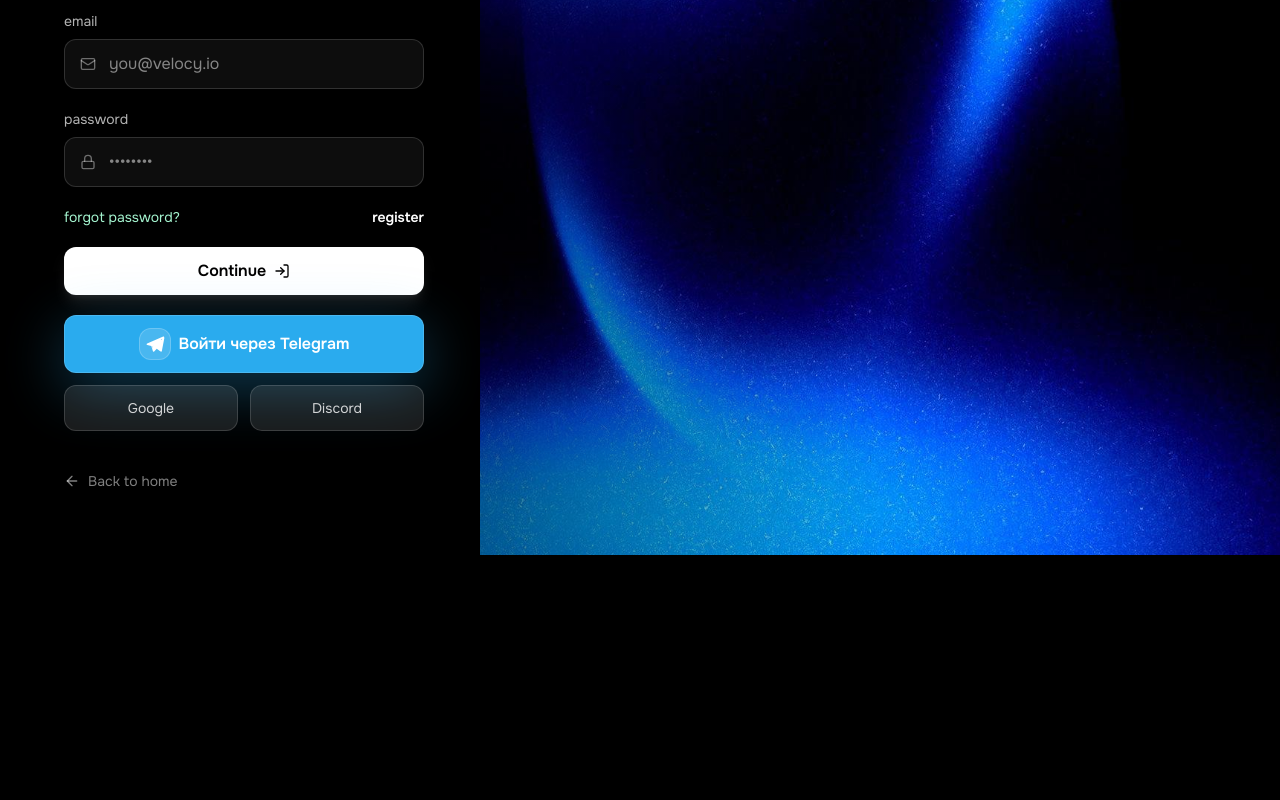
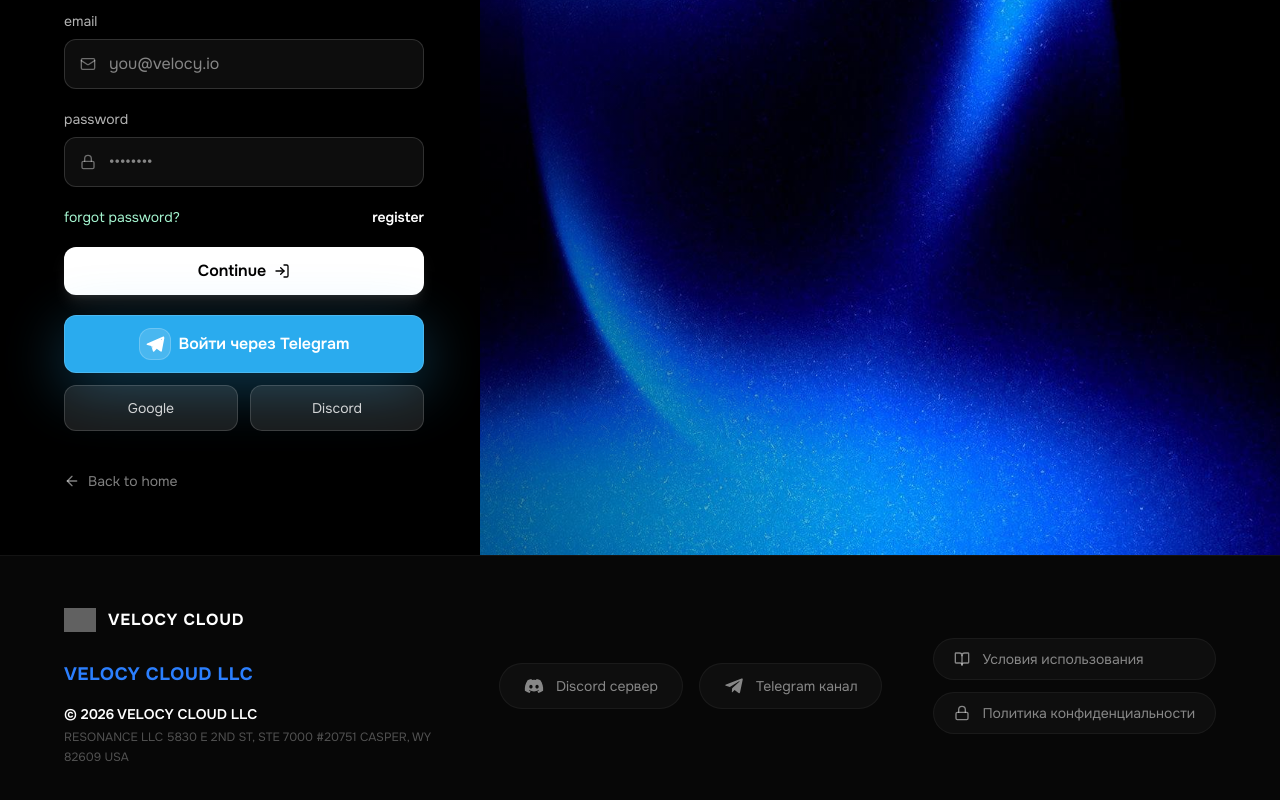
Before and after one commit to Zhakeshe/velocy, a Next.js app: page /auth in a window 1280 px wide. Shown: the part 248-1048 px from the top of the page. Before the commit the page ends 803 px from the top, so only its background shows below. Built offline with nearby package versions, Linux system fonts and the light colour scheme; no server answers; grey boxes are pictures that could not be loaded; what @egoist/tailwindcss-icons would draw is missing.

Commit message:
Add global footer across all pages

```diff
--- a/src/app/layout.tsx
+++ b/src/app/layout.tsx
@@ -1,6 +1,7 @@
 import type { Metadata } from "next";
 import "./globals.css";
 import Providers from "./providers";
+import SiteFooter from "@/components/layout/site-footer";
 
 export const metadata: Metadata = {
   title: "Velocy Cloud",
@@ -15,7 +16,12 @@
   return (
     <html lang="en" suppressHydrationWarning={true}>
       <body className="antialiased">
-        <Providers>{children}</Providers>
+        <Providers>
+          <div className="flex min-h-screen flex-col">
+            <div className="flex-1">{children}</div>
+            <SiteFooter />
+          </div>
+        </Providers>
       </body>
     </html>
   );
--- /dev/null
+++ b/src/components/layout/site-footer.tsx
@@ -0,0 +1,71 @@
+import React from "react";
+import { BookOpen, Lock } from "lucide-react";
+import { FaDiscord, FaTelegramPlane } from "react-icons/fa";
+
+const SiteFooter = () => {
+  return (
+    <footer className="w-full bg-[#070707] border-t border-white/5 relative z-20">
+      <div className="max-w-[100rem] mx-auto px-6 py-12 lg:px-16 flex flex-col lg:flex-row justify-between items-start lg:items-center gap-12">
+        <div className="flex flex-col gap-4 max-w-sm">
+          <div className="flex items-center">
+            <div className="relative flex items-center justify-center size-8 overflow-hidden mr-3">
+              <img
+                src="https://slelguoygbfzlpylpxfs.supabase.co/storage/v1/render/image/public/project-uploads/7a9e3967-e3f4-423b-b273-7c0d91c5ac32/photo_2026-01-05_16-20-34-Photoroom-1767612131816.png?width=8000&height=8000&resize=contain"
+                alt="Logo"
+                className="w-full h-full object-contain invert"
+              />
+            </div>
+            <span className="font-bold text-white tracking-wider">VELOCY CLOUD</span>
+          </div>
+          <p className="text-blue-500 font-[Onest] font-bold text-lg mt-2 tracking-wide uppercase">
+            VELOCY CLOUD LLC
+          </p>
+          <div className="flex flex-col gap-1">
+            <p className="text-white font-[Onest] text-sm font-semibold">
+              © 2026 VELOCY CLOUD LLC
+            </p>
+            <p className="text-white/30 font-[Onest] text-[12px] leading-relaxed">
+              RESONANCE LLC 5830 E 2ND ST, STE 7000 #20751 CASPER, WY 82609 USA
+            </p>
+          </div>
+        </div>
+
+        <div className="flex flex-wrap gap-4 items-center justify-center">
+          <a
+            href="#"
+            className="flex items-center gap-3 px-6 py-3 rounded-full bg-white/[0.03] border border-white/5 hover:bg-white/[0.06] hover:scale-[0.98] transition-all duration-200 group"
+          >
+            <FaDiscord className="size-5 text-white/50 group-hover:text-[#5865F2] transition-colors" />
+            <span className="text-white/50 font-[Onest] text-sm group-hover:text-white transition-colors">Discord сервер</span>
+          </a>
+          <a
+            href="#"
+            className="flex items-center gap-3 px-6 py-3 rounded-full bg-white/[0.03] border border-white/5 hover:bg-white/[0.06] hover:scale-[0.98] transition-all duration-200 group"
+          >
+            <FaTelegramPlane className="size-5 text-white/50 group-hover:text-[#24A1DE] transition-colors" />
+            <span className="text-white/50 font-[Onest] text-sm group-hover:text-white transition-colors">Telegram канал</span>
+          </a>
+        </div>
+
+        <div className="flex flex-col gap-3">
+          <a
+            href="#"
+            className="flex items-center gap-3 px-5 py-2.5 rounded-full bg-white/[0.03] border border-white/5 hover:bg-white/[0.06] hover:scale-[0.98] transition-all duration-200 group"
+          >
+            <BookOpen className="size-4 text-white/50 group-hover:text-white transition-colors" />
+            <span className="text-white/50 font-[Onest] text-sm group-hover:text-white transition-colors">Условия использования</span>
+          </a>
+          <a
+            href="#"
+            className="flex items-center gap-3 px-5 py-2.5 rounded-full bg-white/[0.03] border border-white/5 hover:bg-white/[0.06] hover:scale-[0.98] transition-all duration-200 group"
+          >
+            <Lock className="size-4 text-white/50 group-hover:text-white transition-colors" />
+            <span className="text-white/50 font-[Onest] text-sm group-hover:text-white transition-colors">Политика конфиденциальности</span>
+          </a>
+        </div>
+      </div>
+    </footer>
+  );
+};
+
+export default SiteFooter;
--- a/src/components/sections/cta-footer.tsx
+++ b/src/components/sections/cta-footer.tsx
@@ -1,12 +1,10 @@
 "use client";
 
 import React from 'react';
-import { Mail, BookOpen, MessageSquare, Send, ShieldCheck, Lock } from 'lucide-react';
-import { FaDiscord, FaTelegramPlane } from 'react-icons/fa';
 
 const CTAFooter = () => {
   return (
-    <footer className="relative w-full bg-black overflow-hidden flex flex-col items-center">
+    <section className="relative w-full bg-black overflow-hidden flex flex-col items-center">
       <div className="relative w-full pt-32 pb-64 lg:pb-80 flex flex-col items-center text-center px-4">
         {/* Dark overlay for text readability */}
         <div className="absolute inset-0 bg-gradient-to-b from-black via-black/50 to-transparent z-10"></div>
@@ -30,79 +28,7 @@
 
         <div className="absolute bottom-0 left-1/2 -translate-x-1/2 w-full h-96 bg-gradient-to-t from-black via-transparent to-transparent z-10"></div>
       </div>
-
-      <div className="w-full bg-[#070707] border-t border-white/5 relative z-20">
-        <div className="max-w-[100rem] mx-auto px-6 py-12 lg:px-16 flex flex-col lg:flex-row justify-between items-start lg:items-center gap-12">
-
-          <div className="flex flex-col gap-4 max-w-sm">
-            <div className="flex items-center">
-              <div className="relative flex items-center justify-center size-8 overflow-hidden mr-3">
-                <img
-                  src="https://slelguoygbfzlpylpxfs.supabase.co/storage/v1/render/image/public/project-uploads/7a9e3967-e3f4-423b-b273-7c0d91c5ac32/photo_2026-01-05_16-20-34-Photoroom-1767612131816.png?width=8000&height=8000&resize=contain"
-                  alt="Logo"
-                  className="w-full h-full object-contain invert"
-                />
-              </div>
-              <span className="font-bold text-white tracking-wider">VELOCY CLOUD</span>
-            </div>
-            <p className="text-blue-500 font-[Onest] font-bold text-lg mt-2 tracking-wide uppercase">
-              VELOCY CLOUD LLC
-            </p>
-            <div className="flex flex-col gap-1">
-              <p className="text-white font-[Onest] text-sm font-semibold">
-                © 2026 VELOCY CLOUD LLC
-              </p>
-              <p className="text-white/30 font-[Onest] text-[12px] leading-relaxed">
-                RESONANCE LLC 5830 E 2ND ST, STE 7000 #20751 CASPER, WY 82609 USA
-              </p>
-            </div>
-          </div>
-
-          <div className="flex flex-wrap gap-4 items-center justify-center">
-            <a
-              href="#"
-              className="flex items-center gap-3 px-6 py-3 rounded-full bg-white/[0.03] border border-white/5 hover:bg-white/[0.06] hover:scale-[0.98] transition-all duration-200 group"
-            >
-              <FaDiscord className="size-5 text-white/50 group-hover:text-[#5865F2] transition-colors" />
-              <span className="text-white/50 font-[Onest] text-sm group-hover:text-white transition-colors">Discord сервер</span>
-            </a>
-            <a
-              href="#"
-              className="flex items-center gap-3 px-6 py-3 rounded-full bg-white/[0.03] border border-white/5 hover:bg-white/[0.06] hover:scale-[0.98] transition-all duration-200 group"
-            >
-              <FaTelegramPlane className="size-5 text-white/50 group-hover:text-[#24A1DE] transition-colors" />
-              <span className="text-white/50 font-[Onest] text-sm group-hover:text-white transition-colors">Telegram канал</span>
-            </a>
-          </div>
-
-          <div className="flex flex-col gap-3">
-            <a
-              href="#"
-              className="flex items-center gap-3 px-5 py-2.5 rounded-full bg-white/[0.03] border border-white/5 hover:bg-white/[0.06] hover:scale-[0.98] transition-all duration-200 group"
-            >
-              <BookOpen className="size-4 text-white/50 group-hover:text-white transition-colors" />
-              <span className="text-white/50 font-[Onest] text-sm group-hover:text-white transition-colors">Условия использования</span>
-            </a>
-            <a
-              href="#"
-              className="flex items-center gap-3 px-5 py-2.5 rounded-full bg-white/[0.03] border border-white/5 hover:bg-white/[0.06] hover:scale-[0.98] transition-all duration-200 group"
-            >
-              <Lock className="size-4 text-white/50 group-hover:text-white transition-colors" />
-              <span className="text-white/50 font-[Onest] text-sm group-hover:text-white transition-colors">Политика конфиденциальности</span>
-            </a>
-          </div>
-
-        </div>
-      </div>
-
-      <style jsx global>{`
-        .general-text {
-          background: linear-gradient(90deg, #3b82f6 0%, #6366f1 100%);
-          -webkit-background-clip: text;
-          -webkit-text-fill-color: transparent;
-        }
-      `}</style>
-    </footer>
+    </section>
   );
 };
 
```
